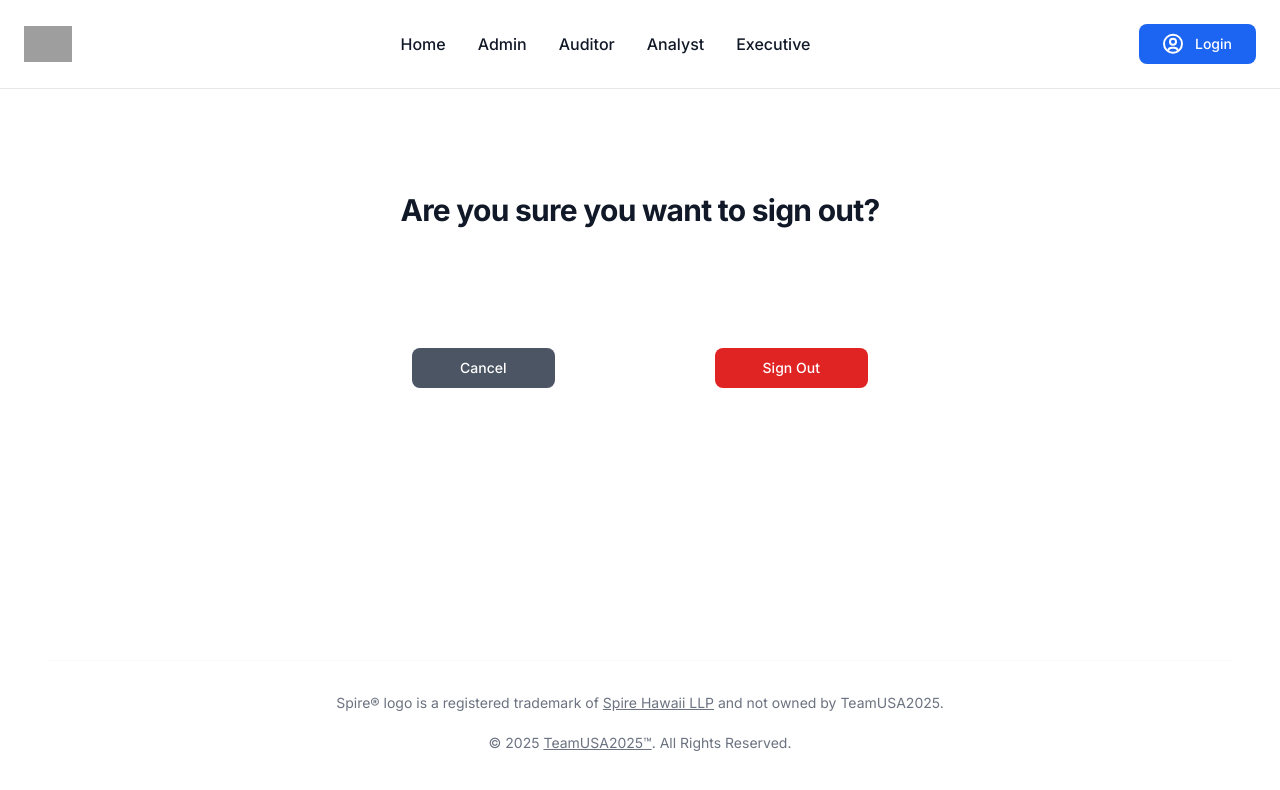
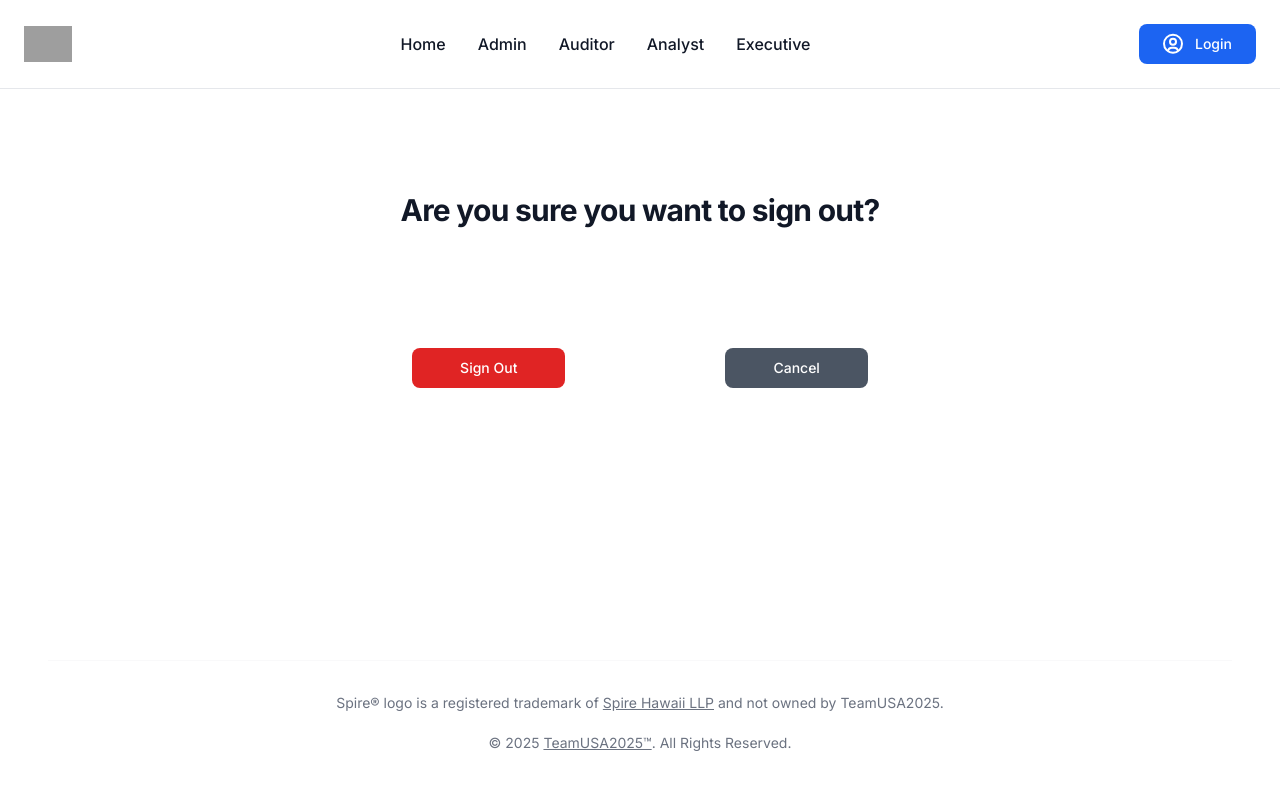
Before and after one commit to teamusa2025/teamusa2025-project, a Next.js app: page /auth/signout in a window 1280 px wide. Shown: the top 790 px of the page. Built offline with nearby package versions, Linux system fonts and the light colour scheme; no server answers; grey boxes are pictures that could not be loaded.

Commit message:
changed signout to go to /auth/signout

```diff
--- a/src/app/auth/signout/page.tsx
+++ b/src/app/auth/signout/page.tsx
@@ -11,18 +11,18 @@ const SignOut = () => (
         <a
           href="/"
           className="focus:ring-primary-300 dark:focus:ring-primary-900 mx-20 my-5 inline-flex rounded-lg
+          bg-red-600 px-5 py-2.5 text-center text-sm font-medium text-white no-underline hover:bg-red-800
+          focus:outline-none focus:ring-4"
+        >
+          Sign Out
+        </a>
+        <a
+          href="/"
+          className="focus:ring-primary-300 dark:focus:ring-primary-900 mx-20 my-5 inline-flex rounded-lg
           bg-gray-600 px-5 py-2.5 text-center text-sm font-medium text-white no-underline hover:bg-gray-800
           focus:outline-none focus:ring-4"
         >
           Cancel
-        </a>
-        <a
-          href="/"
-          className="focus:ring-primary-300 dark:focus:ring-primary-900 mx-20 my-5 inline-flex rounded-lg
-          bg-red-600 px-5 py-2.5 text-center text-sm font-medium text-white no-underline hover:bg-red-800
-          focus:outline-none focus:ring-4"
-        >
-          Sign Out
         </a>
       </div>
     </div>
--- a/src/components/Navbar.tsx
+++ b/src/components/Navbar.tsx
@@ -2,7 +2,7 @@
 
 'use client';
 
-import { signOut, useSession } from 'next-auth/react';
+import { useSession } from 'next-auth/react';
 import { usePathname } from 'next/navigation';
 import { useState } from 'react';
 
@@ -75,9 +75,9 @@ const NavBar: React.FC = () => {
           {/* Authentication Buttons */}
           <div className="flex items-center space-x-3">
             {session ? (
+              <a href="/auth/signout" className="no-underline">
                 <button
                   type="button"
-                onClick={() => signOut()}
                   className="flex items-center space-x-2 rounded-lg bg-red-600 px-4 py-2 text-center text-sm
               font-medium text-white hover:bg-red-800 focus:outline-none focus:ring-4
               focus:ring-red-300 dark:bg-red-600 dark:hover:bg-red-700 dark:focus:ring-red-800"
@@ -101,6 +101,7 @@ const NavBar: React.FC = () => {
                   </svg>
                   <span>Sign Out</span>
                 </button>
+              </a>
             ) : (
               <a href="/auth/signin" className="no-underline">
                 <button
```
Lines whose indentation alone changed are shown as unchanged.
